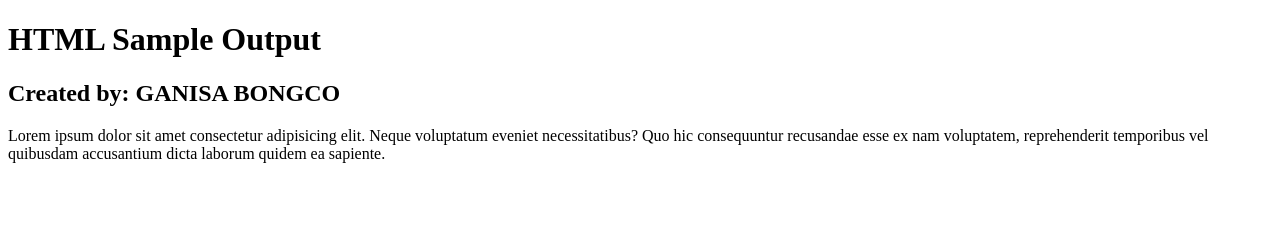
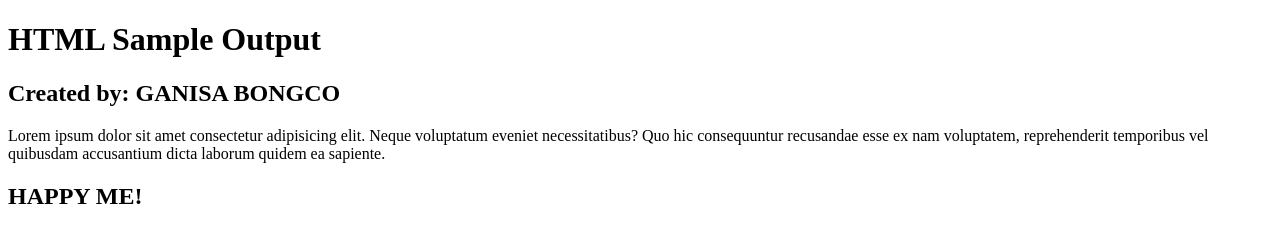
Before and after one commit to GANIS-1/htmlsemanticsample, a plain HTML site: page index.html in a window 1280 px wide. Drawn offline with Linux system fonts and the light colour scheme.

Commit message:
Update index.html

```diff
--- a/index.html
+++ b/index.html
@@ -10,6 +10,6 @@
     <h1>HTML Sample Output</h1>
     <h2>Created by: GANISA BONGCO</h2>
     <P>Lorem ipsum dolor sit amet consectetur adipisicing elit. Neque voluptatum eveniet necessitatibus? Quo hic consequuntur recusandae esse ex nam voluptatem, reprehenderit temporibus vel quibusdam accusantium dicta laborum quidem ea sapiente.</P>
-
+     <h2>HAPPY ME!</h2>
 </body>
 </html>
```
